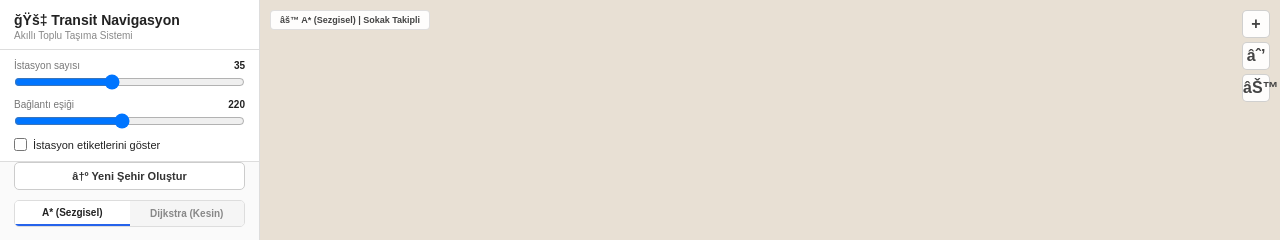
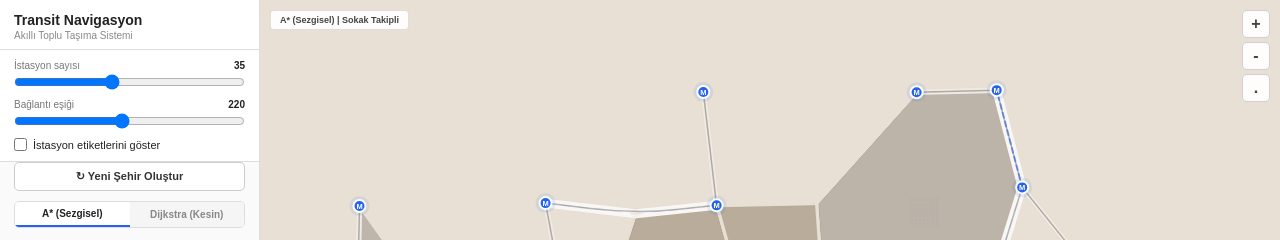
Before and after one commit to aysnurciftci/smart-transit-navigation-system, a plain HTML site: page src/graphics/main_window.html in a window 1280 px wide. Both pictures are taken after a click on the button "A* (Sezgisel)". Shown: the top 240 px of the page. Drawn offline with Linux system fonts and the light colour scheme.

Commit message:
Yorum satırlarından dolayı oluşan hatalar düzeltildi

```diff
--- a/src/graphics/main_window.html
+++ b/src/graphics/main_window.html
@@ -414,7 +414,7 @@
   <div id="sol-panel">
 
     <div id="panel-baslik">
-      <h1>ğŸš‡ Transit Navigasyon</h1>
+      <h1>Transit Navigasyon</h1>
       <p>Akıllı Toplu Taşıma Sistemi</p>
     </div>
 
@@ -439,7 +439,7 @@
       </label>
     </div>
 
-    <button id="yeni-sehir-btn">â†º Yeni Şehir Oluştur</button>
+    <button id="yeni-sehir-btn">↻ Yeni Şehir Oluştur</button>
 
     <!-- Algoritma seçici: A* veya Dijkstra -->
     <div id="algoritma-secici">
@@ -497,11 +497,11 @@
 
     <div id="zoom-butonlar">
       <button class="zoom-btn" id="zoom-in-btn"    title="Yakınlaştır">+</button>
-      <button class="zoom-btn" id="zoom-out-btn"   title="Uzaklaştır">âˆ’</button>
-      <button class="zoom-btn" id="zoom-reset-btn" title="Sıfırla">âŠ™</button>
+      <button class="zoom-btn" id="zoom-out-btn"   title="Uzaklaştır">-</button>
+      <button class="zoom-btn" id="zoom-reset-btn" title="Sıfırla">.</button>
     </div>
 
-    <div id="algoritma-etiketi">âš™ A* (Sezgisel) | Sokak Takipli</div>
+    <div id="algoritma-etiketi">A* (Sezgisel) | Sokak Takipli</div>
 
     <div id="tooltip"></div>
 
@@ -704,7 +704,8 @@
   // Her yönden "gelen açıya göre en sola dön" kuralıyla çokgen oluşturulur.
   // Oluşan her çokgen bir arazi bloğunu temsil eder.
   function yuzleriCikar() {
-    // Komşuluk listesi: her düğüm için komşu dizisi    var komsular = {};
+    // Komşuluk listesi: her düğüm için komşu dizisi
+    var komsular = {};
     for (var i = 0; i < sehirDugumler.length; i++) {
       komsular[sehirDugumler[i].id] = [];
     }
@@ -817,7 +818,8 @@
     this.x    = x;
     this.y    = y;
     this.isim = 'İst-' + id;
-// C#'taki HashTable'ın JS karşılığı — O(1) erişim    this.ozellikler = {};
+// C#'taki HashTable'ın JS karşılığı — O(1) erişim
+    this.ozellikler = {};
     this.ozellikler['Id']   = id;
     this.ozellikler['X']    = x;
     this.ozellikler['Y']    = y;
@@ -2030,8 +2032,8 @@
 
       // Algoritma etiketini güncelle
       var etiketMetni = aktifAlgoritma === 'dijkstra'
-        ? 'âš™ Dijkstra (' + { mesafe:'Mesafe', zaman:'Süre', maliyet:'Maliyet', aktarma:'Aktarma' }[aktifKriter] + ') | Sokak Takipli'
-        : 'âš™ A* (Sezgisel) | Sokak Takipli';
+        ? 'Dijkstra (' + { mesafe:'Mesafe', zaman:'Süre', maliyet:'Maliyet', aktarma:'Aktarma' }[aktifKriter] + ') | Sokak Takipli'
+        : 'A* (Sezgisel) | Sokak Takipli';
       document.getElementById('algoritma-etiketi').textContent = etiketMetni;
 
       // Seçimleri sıfırla, grafı yeniden oluştur
@@ -2058,7 +2060,7 @@
       // Algoritma etiketini güncelle
       var kritMetin = { mesafe:'Mesafe', zaman:'Süre', maliyet:'Maliyet', aktarma:'Aktarma' };
       document.getElementById('algoritma-etiketi').textContent =
-        'âš™ Dijkstra (' + kritMetin[aktifKriter] + ') | Sokak Takipli';
+        'Dijkstra (' + kritMetin[aktifKriter] + ') | Sokak Takipli';
       // Seçimi sıfırla
       seciliHedef = null; aktifYol = null;
       document.getElementById('dinamik-bolum').innerHTML =
```
